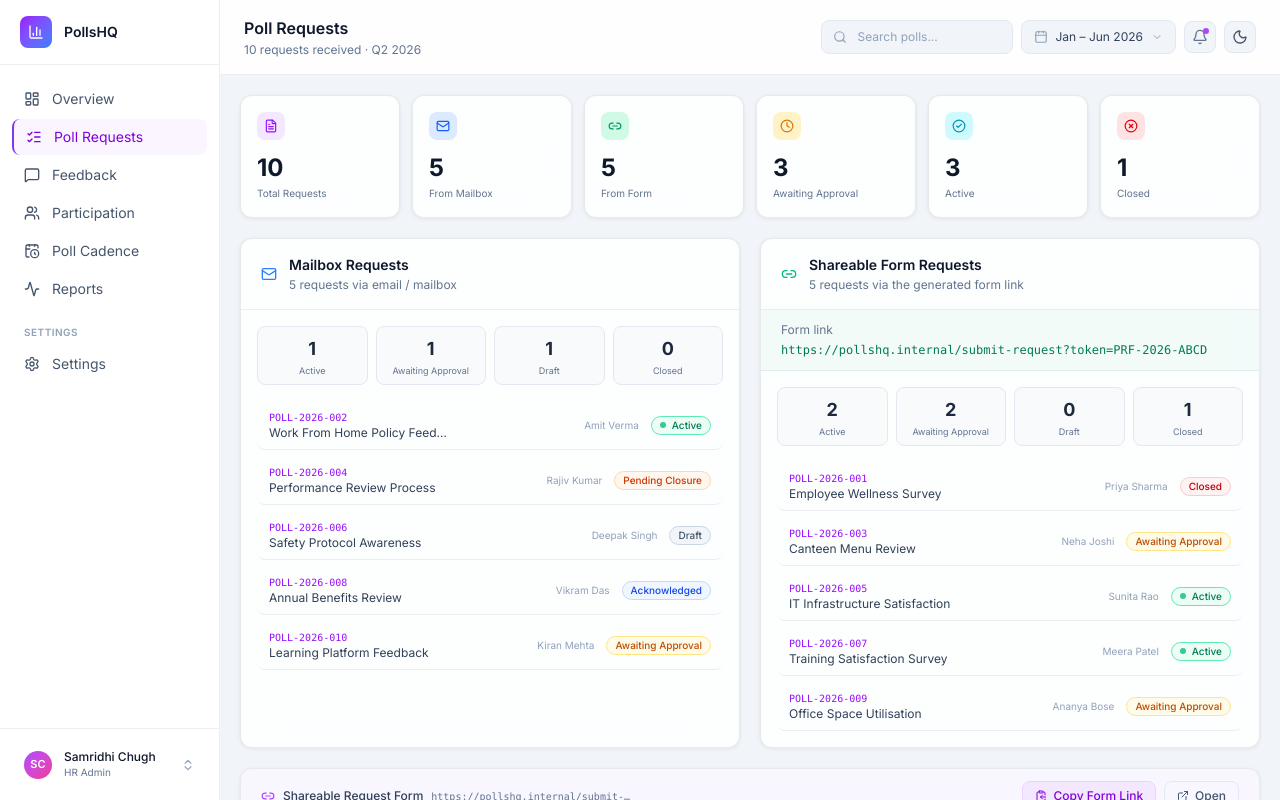
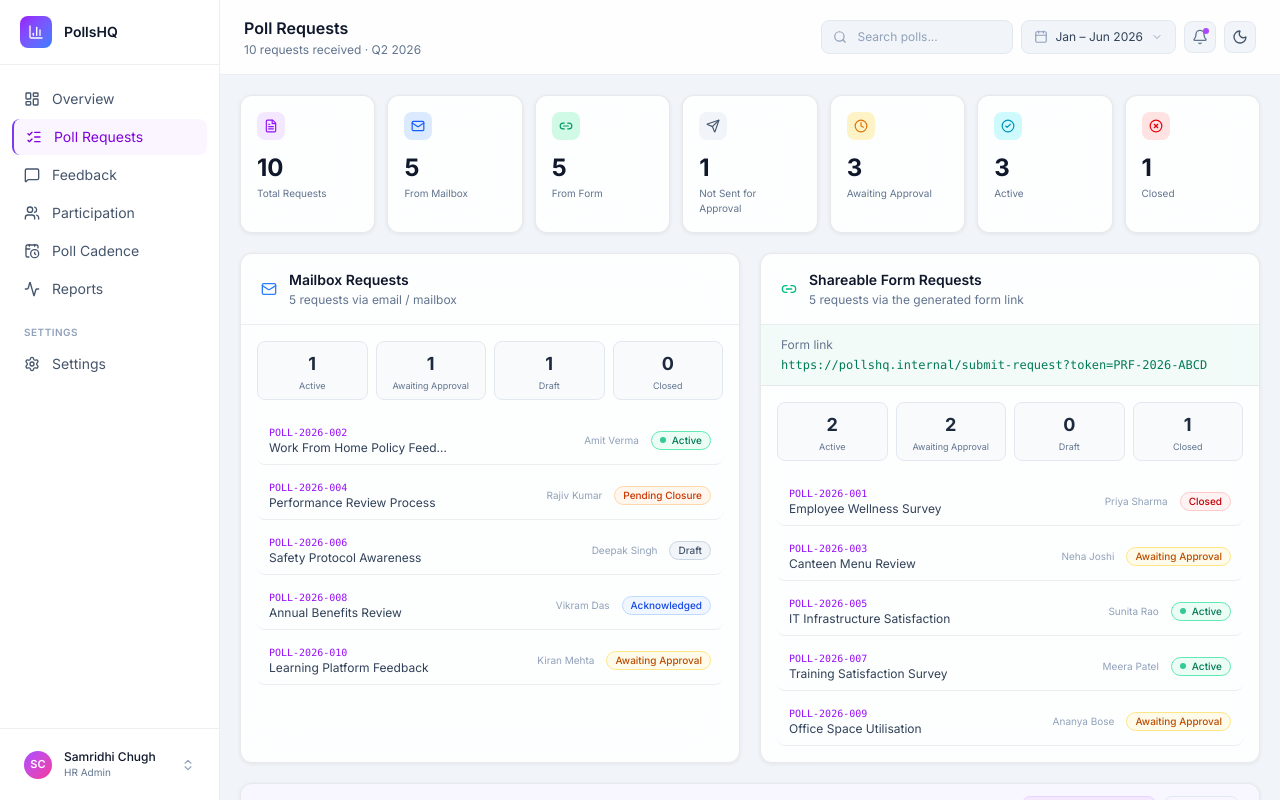
Before and after one commit to samridhichugh2000-hue/Pollsmockup, a Next.js app: page /poll-requests in a window 1280 px wide. Shown: the top 800 px of the page. Built offline with nearby package versions, Linux system fonts and the light colour scheme.

Commit message:
add Not Sent for Approval card to Poll Requests page

```diff
--- a/app/poll-requests/page.tsx
+++ b/app/poll-requests/page.tsx
@@ -1,4 +1,4 @@
-import { Mail, Link2, Clock, CheckCircle2, XCircle, FileText } from "lucide-react";
+import { Mail, Link2, Clock, CheckCircle2, XCircle, FileText, Send } from "lucide-react";
 import { DashboardLayout }   from "@/components/dashboard/DashboardLayout";
 import { PollRequestsTable } from "@/components/dashboard/PollRequestsTable";
 import { StatusBadge }       from "@/components/ui/StatusBadge";
@@ -14,12 +14,13 @@ const closed      = pollRequests.filter((r) => r.status === "Closed").length;
 const draft       = pollRequests.filter((r) => r.status === "Draft").length;
 
 const statCards = [
-  { label: "Total Requests",     value: total,       icon: FileText,     cls: "border-t-purple-500",  iconCls: "bg-purple-100 text-purple-600 dark:bg-purple-500/15 dark:text-purple-400"  },
-  { label: "From Mailbox",       value: fromMailbox, icon: Mail,         cls: "border-t-blue-500",    iconCls: "bg-blue-100 text-blue-600 dark:bg-blue-500/15 dark:text-blue-400"          },
-  { label: "From Form",          value: fromForm,    icon: Link2,        cls: "border-t-emerald-500", iconCls: "bg-emerald-100 text-emerald-600 dark:bg-emerald-500/15 dark:text-emerald-400"},
-  { label: "Awaiting Approval",  value: awaiting,    icon: Clock,        cls: "border-t-amber-500",   iconCls: "bg-amber-100 text-amber-600 dark:bg-amber-500/15 dark:text-amber-400"      },
-  { label: "Active",             value: active,      icon: CheckCircle2, cls: "border-t-cyan-500",    iconCls: "bg-cyan-100 text-cyan-600 dark:bg-cyan-500/15 dark:text-cyan-400"          },
-  { label: "Closed",             value: closed,      icon: XCircle,      cls: "border-t-red-400",     iconCls: "bg-red-100 text-red-600 dark:bg-red-500/12 dark:text-red-400"              },
+  { label: "Total Requests",        value: total,       icon: FileText,     cls: "border-t-purple-500",  iconCls: "bg-purple-100 text-purple-600 dark:bg-purple-500/15 dark:text-purple-400"  },
+  { label: "From Mailbox",          value: fromMailbox, icon: Mail,         cls: "border-t-blue-500",    iconCls: "bg-blue-100 text-blue-600 dark:bg-blue-500/15 dark:text-blue-400"          },
+  { label: "From Form",             value: fromForm,    icon: Link2,        cls: "border-t-emerald-500", iconCls: "bg-emerald-100 text-emerald-600 dark:bg-emerald-500/15 dark:text-emerald-400"},
+  { label: "Not Sent for Approval", value: draft,       icon: Send,         cls: "border-t-slate-400",   iconCls: "bg-slate-100 text-slate-600 dark:bg-slate-500/15 dark:text-slate-400"      },
+  { label: "Awaiting Approval",     value: awaiting,    icon: Clock,        cls: "border-t-amber-500",   iconCls: "bg-amber-100 text-amber-600 dark:bg-amber-500/15 dark:text-amber-400"      },
+  { label: "Active",                value: active,      icon: CheckCircle2, cls: "border-t-cyan-500",    iconCls: "bg-cyan-100 text-cyan-600 dark:bg-cyan-500/15 dark:text-cyan-400"          },
+  { label: "Closed",                value: closed,      icon: XCircle,      cls: "border-t-red-400",     iconCls: "bg-red-100 text-red-600 dark:bg-red-500/12 dark:text-red-400"              },
 ];
 
 // ── Status breakdown per source ───────────────────
@@ -42,7 +43,7 @@ export default function PollRequestsPage() {
     <DashboardLayout title="Poll Requests" subtitle={`${total} requests received · Q2 2026`}>
 
       {/* Stat cards */}
-      <div className="grid grid-cols-2 sm:grid-cols-3 xl:grid-cols-6 gap-3">
+      <div className="grid grid-cols-2 sm:grid-cols-4 xl:grid-cols-7 gap-3">
         {statCards.map(({ label, value, icon: Icon, cls, iconCls }) => (
           <div key={label} className={`glass rounded-xl p-4 border-t-2 ${cls}`}>
             <div className={`w-7 h-7 rounded-lg ${iconCls} flex items-center justify-center mb-3`}>
```
